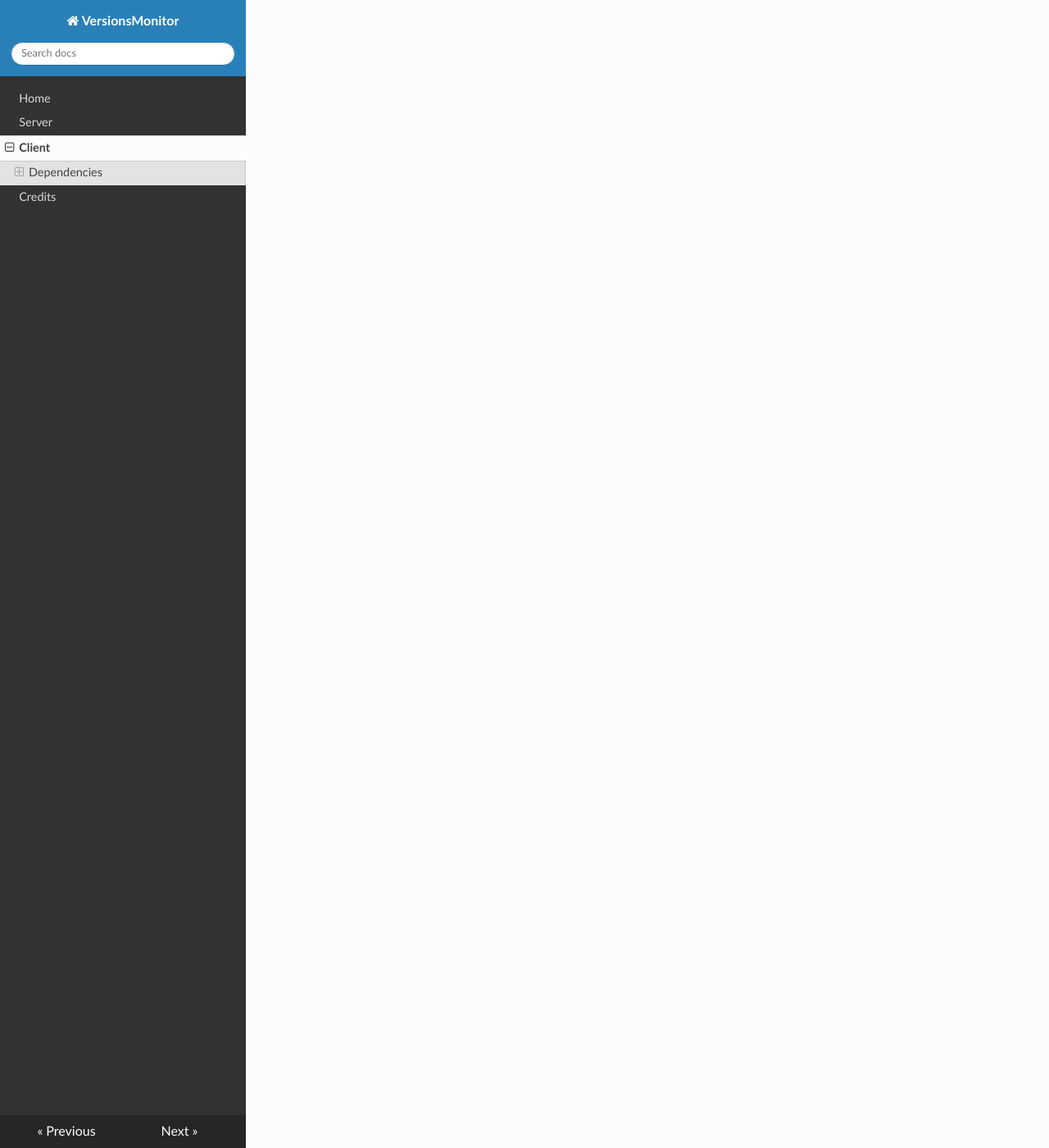
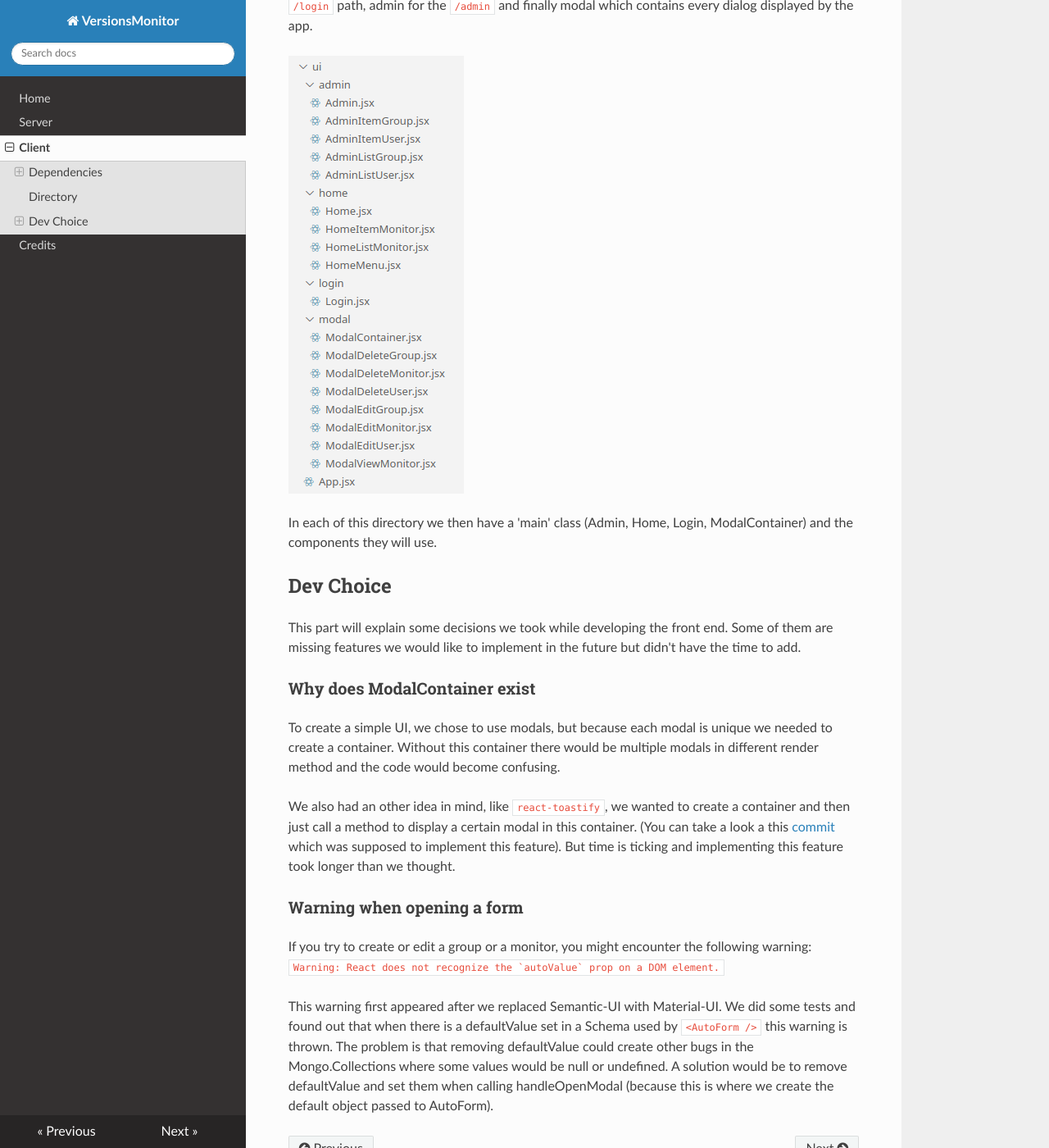
Before and after one commit to LenhardErwan/VersionsMonitor, an MkDocs documentation site: the page built from docs/client.md, in a window 1280 px wide and 1400 px high, scrolled down 2680 px. Shown: the whole window at 82% size. Built offline with MkDocs 1.6.1, drawn with Linux system fonts in a browser that asks for light colours; nearby versions of some CDN libraries; some of the changed text lies outside the part shown.

Commit message:
feat: More client doc

````diff
--- a/docs/client.md
+++ b/docs/client.md
@@ -1,12 +1,21 @@
 # Client
-
-On the client side of our application, we use four different npm package to render the user interface, React, Uniforms, Material-UI and Reach Router.
 
 ## Dependencies
 
+On the client side of our application, we use four different npm packages to create the user interface:
+
+- [React](https://reactjs.org/)
+- [Reach Router](https://reach.tech/router/)
+- [Uniforms](https://uniforms.tools/)
+- [Material-UI](https://material-ui.com/)
+
+We also use `meteor/react-meteor-data` to fetch data from meteor and `react-toastify` to display toaster on the interface.
+
 ### React
 
-[React](https://reactjs.org/) is the main rendering library of this project. With it we can create interactive components and easily fetch and render data. We chose React because of it's simplicity and because we've been using it for all our latest JS projects.
+---
+
+**React** is our main library to create and render UI components. With it we can create interactive components and easily fetch and render data. We chose React because of it's simplicity and because we've been using it for all our latest JS projects.
 
 The entry points for this project are **client/main.html** and **client/main.jsx**. **main.html** contains the following HTML element:
 
@@ -24,9 +33,11 @@
 
 We then inject into `<App />` other React components by following the Route provided by Reach Router.
 
+---
+
 ### Reach Router
 
-To navigate between pages in our app, we use [Reach Router](https://reach.tech/router/) which is a simple router for React. We decided to choose this package over React-Router because the documentation is easy to understand and we just need to use the given `<Router>` component. Then we set the path props on some of our own components and we are good to go.
+To navigate between pages in our app, we use **Reach Router** which is a simple router for React. We chose this package over React-Router because the documentation is easy to understand and we just need to use the given `<Router>` component. Then we set the path props on some of our own components and we are good to go.
 
 ```jsx
 imports/ui/App.jsx
@@ -70,7 +83,9 @@
 
 ### Material-UI
 
-First of all, Material-UI was not the initial design system we tryed to use. Semantic-UI was supposed to endorse this position, but we really wanted to get a dark theme on this app. And the Semantic-UI theme is really hard to work with. We also found out that Semantic-UI didn't get any update in the last 2 years. There is a community fork called Fomantic-UI which aims to continue active development but it is also not really active (and again, creating themes with Semantic-UI is really hard).
+---
+
+First of all, **Material-UI** was not the initial design system we tryed to use. Semantic-UI was supposed to endorse this position, but we really wanted to get a dark theme on this app. And the Semantic-UI theme is really hard to work with. We also found out that Semantic-UI didn't get any update in the last 2 years. There is a community fork called Fomantic-UI which aims to continue active development but it is also not really active (and again, creating themes with Semantic-UI is really hard).
 
 So we decided to remove Semantic and go with Material. To setup the dark theme we created a new theme and used the `<ThemeProvider />` component:
 
@@ -92,3 +107,28 @@
 ```
 
 Of course, because Material is now our main design system, we use it's components in every part of our application, we even installed the `uniforms-material` package to render our forms with Material.
+
+## Directory
+
+Inside the client source directory aka **./imports/ui**, we group files and folders according to their route or feature. This is why we have four different directories, home for the `/` path, login for the `/login` path, admin for the `/admin` and finally modal which contains every dialog displayed by the app.
+
+![Directory structure](img/clientDirectory.png)
+
+In each of this directory we then have a 'main' class (Admin, Home, Login, ModalContainer) and the components they will use.
+
+## Dev Choice
+
+This part will explain some decisions we took while developing the front end. Some of them are missing features we would like to implement in the future but didn't have the time to add.
+
+### Why does ModalContainer exist
+
+To create a simple UI, we chose to use modals, but because each modal is unique we needed to create a container. Without this container there would be multiple modals in different render method and the code would become confusing.
+
+We also had an other idea in mind, like `react-toastify`, we wanted to create a container and then just call a method to display a certain modal in this container. (You can take a look a this [commit](https://github.com/LenhardErwan/VersionsMonitor/commit/3990e8614c6d0135444c6b7be8518567c5a39d49) which was supposed to implement this feature). But time is ticking and implementing this feature took longer than we thought.
+
+### Warning when opening a form
+
+If you try to create or edit a group or a monitor, you might encounter the following warning:
+```Warning: React does not recognize the `autoValue` prop on a DOM element.```
+
+This warning first appeared after we replaced Semantic-UI with Material-UI. We did some tests and found out that when there is a defaultValue set in a Schema used by `<AutoForm />` this warning is thrown. The problem is that removing defaultValue could create other bugs in the Mongo.Collections where some values would be null or undefined. A solution would be to remove defaultValue and set them when calling handleOpenModal (because this is where we create the default object passed to AutoForm).
````
Also changed, not shown: other parts of docs/client.md (+3 -1 lines), docs/img/clientDirectory.png (added).
